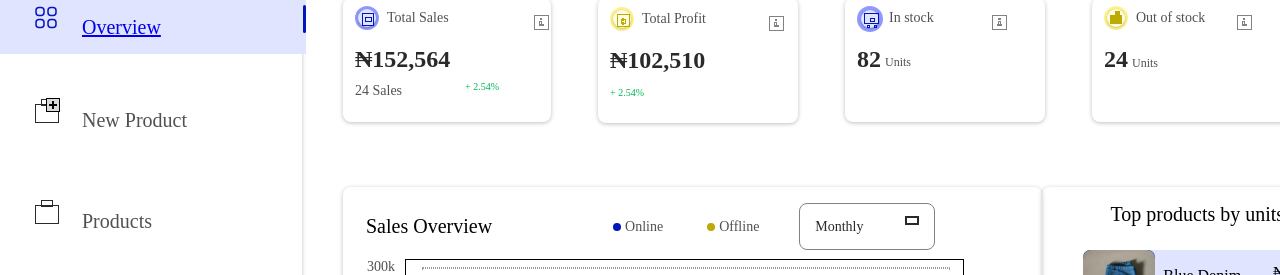
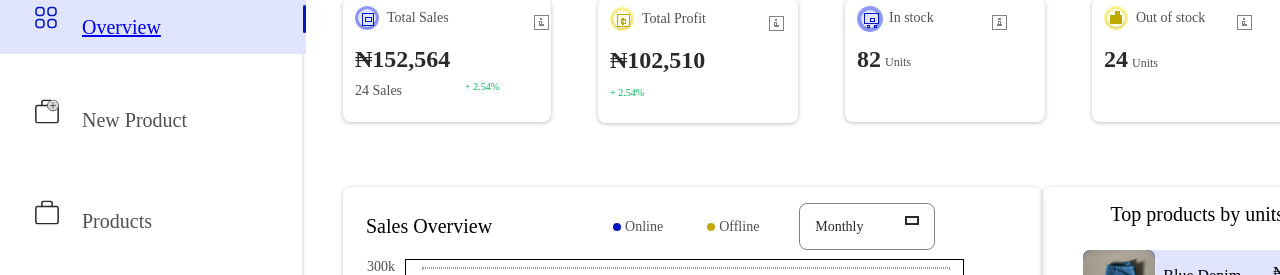
Before and after one commit to Ishahtech/Inventory-for-StockAce, a React (Vite) app: page / in a window 1280 px wide. Shown: the part 130-405 px from the top of the page. Built offline with nearby package versions, Linux system fonts and the light colour scheme.

Commit message:
fix: svgs

```diff
--- a/src/Components/Overview/Sidebar.jsx
+++ b/src/Components/Overview/Sidebar.jsx
@@ -1,6 +1,8 @@
 import { Link } from "react-router-dom"
 import stockace from '../../Asset/icons/stockace.svg'
 import overview from '../../Asset/icons/category.svg'
+import newbag from '../../Asset/icons/newbag.svg'
+import product from '../../Asset/icons/product.svg'
 function Sidebar() {
   return (
     <>
@@ -46,16 +48,9 @@ function Sidebar() {
                     <div style={{width: 40, padding: 8, justifyContent: 'center', alignItems: 'center', gap: 10, display: 'flex'}}>
                         <div style={{width: 24, height: 24, position: 'relative'}}>
                             <div style={{width: 22.29, height: 22.29, left: 0.86, top: 0.86, position: 'absolute'}}>
-                                <div style={{width: 22.29, height: 17.14, left: 0, top: 5.14, position: 'absolute', border: '1.50px #2A2A2C solid'}}></div>
-                                <div style={{width: 10.29, height: 5.14, left: 6, top: 0, position: 'absolute', border: '1.50px #2A2A2C solid'}}></div>
+                            <img style={{}} src={newbag} />
                             </div>
-                            <div style={{width: 12, height: 12, left: 12, top: 0, position: 'absolute'}}>
-                                <div style={{width: 11.14, height: 11.14, left: 0.43, top: 0.43, position: 'absolute'}}>
-                                    <div style={{width: 11.14, height: 11.14, left: 0, top: 0, position: 'absolute', background: '#D9D9D9', border: '0.54px black solid'}}></div>
-                                    <div style={{width: 0, height: 5.14, left: 5.57, top: 3, position: 'absolute', border: '0.54px black solid'}}></div>
-                                    <div style={{width: 5.14, height: 0, left: 3, top: 5.57, position: 'absolute', border: '0.54px black solid'}}></div>
-                                </div>
-                            </div>
+
                         </div>
                     </div>
                     <div style={{width: 200, flexDirection: 'column', justifyContent: 'flex-start', alignItems: 'flex-start', gap: 10, display: 'inline-flex'}}>
@@ -71,8 +66,7 @@ function Sidebar() {
                     <div style={{width: 40, padding: 8, justifyContent: 'center', alignItems: 'center', gap: 10, display: 'flex'}}>
                         <div style={{width: 24, height: 24, position: 'relative'}}>
                             <div style={{width: 22.29, height: 22.29, left: 0.86, top: 0.86, position: 'absolute'}}>
-                                <div style={{width: 22.29, height: 17.14, left: 0, top: 5.14, position: 'absolute', border: '1.50px #2A2A2C solid'}}></div>
-                                <div style={{width: 10.29, height: 5.14, left: 6, top: 0, position: 'absolute', border: '1.50px #2A2A2C solid'}}></div>
+                            <img style={{}} src={product} />
                             </div>
                         </div>
                     </div>
```
Also changed, not shown: src/Asset/icons/product.svg (added).
